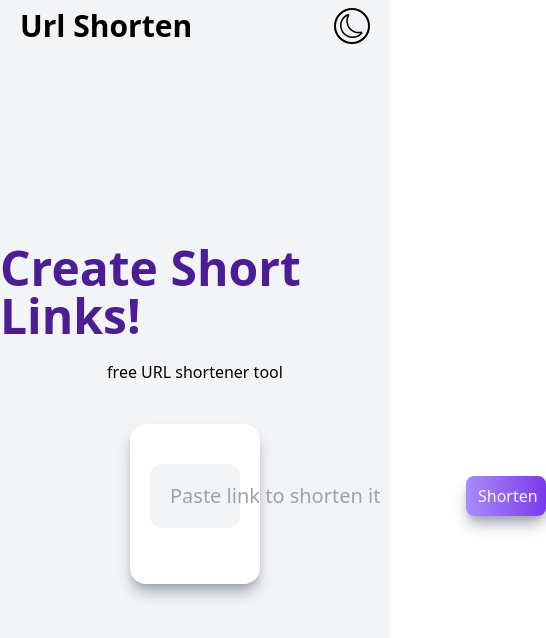
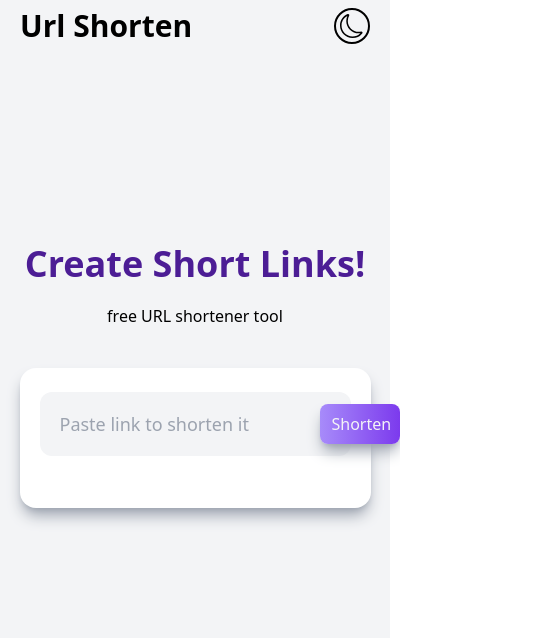
Before and after one commit to JethroNatividad/url-shortener, a React (Create React App) app: page / in a window 390 px wide. Shown: the top 638 px of the page, 546 px wide, since content can reach past the window. Built offline with nearby package versions, Linux system fonts and the light colour scheme; no server answers; the database is empty.

Commit message:
Responsive

```diff
--- a/src/components/Content.js
+++ b/src/components/Content.js
@@ -15,15 +15,15 @@ const Content = ({ shortenUrl }) => {
         }
     }
     return (
-        <div className="flex flex-col items-center mt-48">
+        <div className="flex flex-col items-center mt-48 px-[5%]">
             <div>
-                <h1 className="font-bold text-5xl text-violet-900 dark:text-gray-200">Create Short Links!</h1>
+                <h1 className="font-bold text-4xl md:text-5xl text-violet-900 dark:text-gray-200">Create Short Links!</h1>
                 <p className="text-center mt-5 dark:text-offWhite-100">free URL shortener tool</p>
             </div>
-            <div className="mt-10 w-1/3 h-40 rounded-2xl px-5 py-10 shadow-gray-400 shadow-lg dark:shadow-sm bg-white dark:bg-gray-600 dark:shadow-gray-600">
+            <div className="mt-10 w-full md:w-[600px] h-35 md:h-40 rounded-2xl px-5 py-6 md:py-10 shadow-gray-400 shadow-lg dark:shadow-sm bg-white dark:bg-gray-600 dark:shadow-gray-600">
                 <div className="bg-gray-100 flex p-3 rounded-xl items-center dark:bg-gray-300 ">
                     <AiOutlineLink className="text-2xl mr-2 text-gray-400 dark:text-black" />
-                    <input value={input} onChange={handleInputChange} className={`outline-none bg-transparent flex-1 text-xl dark:placeholder-black ${urlError.error && "text-red-600"}`} placeholder="Paste link to shorten it" />
+                    <input value={input} onChange={handleInputChange} className={`outline-none bg-transparent flex-1 text-lg md:text-xl dark:placeholder-black ${urlError.error && "text-red-600"}`} placeholder="Paste link to shorten it" />
                     <button onClick={() => {
                         // check if url is valid
                         // if (input.match(/^(http(s)?:\/\/.)?(www\.)?[-a-zA-Z0-9@:%._\+~#=]{2,256}\.[a-z]{2,6}\b([-a-zA-Z0-9@:%_\+.~#?&//=]*)$/)) {
@@ -36,7 +36,8 @@ const Content = ({ shortenUrl }) => {
                         }
                     }} type="button" className="w-20 bg-gradient-to-l from-violet-600 to-violet-400 rounded-lg dark:from-black dark:to-black px-3 py-2 text-gray-100 shadow-gray-400 shadow-lg">Shorten</button>
                 </div>
-                {urlError.error && <p className="text-center text-red-600 text-sm mt-2">{urlError.message}</p>}
+                <p className="text-center text-red-600 text-sm mt-2 h-5">{urlError.error && urlError.message}</p>
+
             </div>
         </div>
     )
--- a/src/components/UrlList.js
+++ b/src/components/UrlList.js
@@ -3,7 +3,7 @@ import React from 'react'
 const UrlList = ({ urls }) => {
     return (
         <div className="flex justify-center mt-14 ">
-            <table className="w-1/3 border-collapse overflow-hidden ">
+            <table className="w-full md:w-[600px] border-collapse overflow-hidden ">
                 <tr>
                     <td className="tableHead">Original Url</td>
                     <td className="tableHead">Shortened</td>
```
